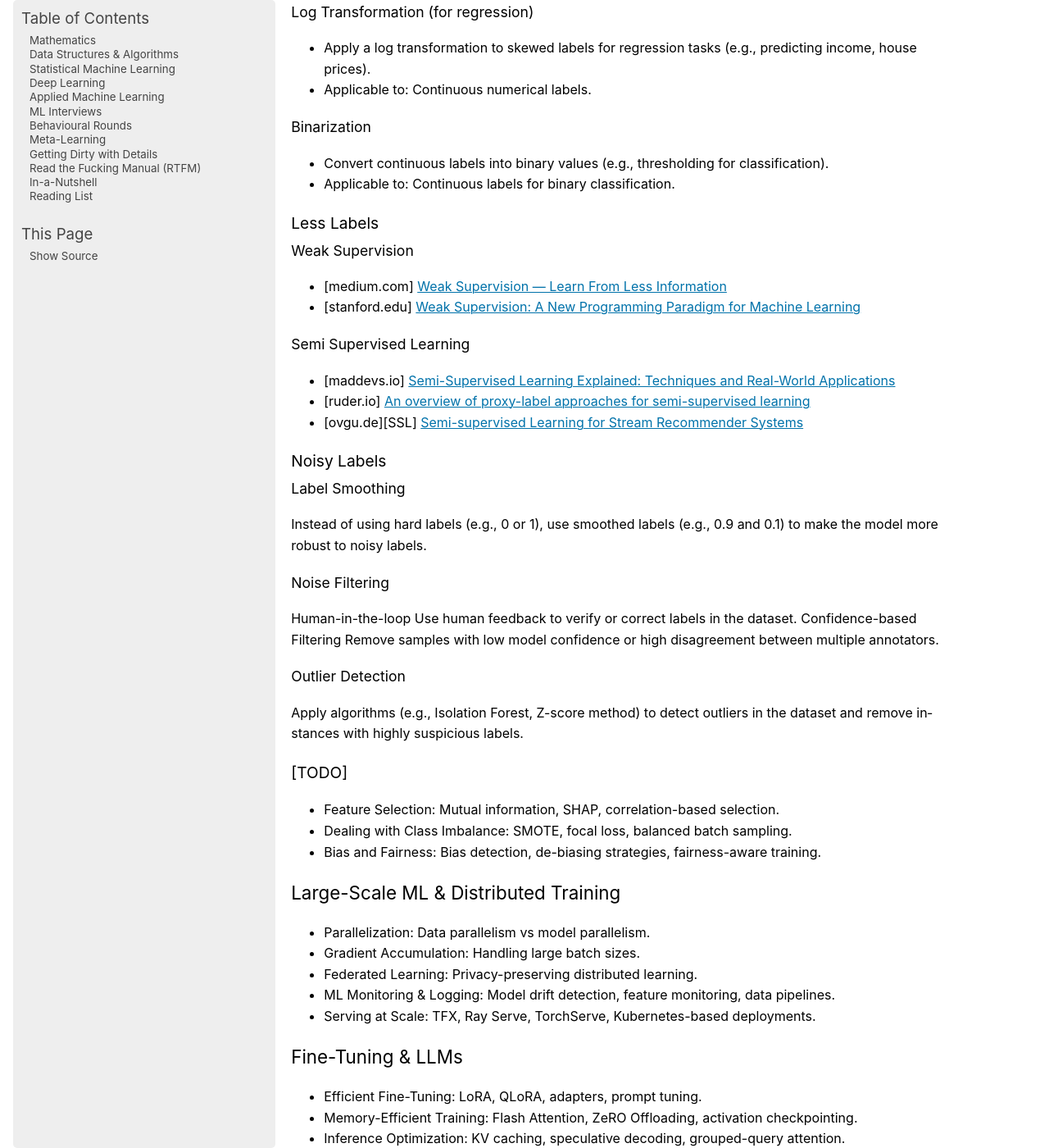
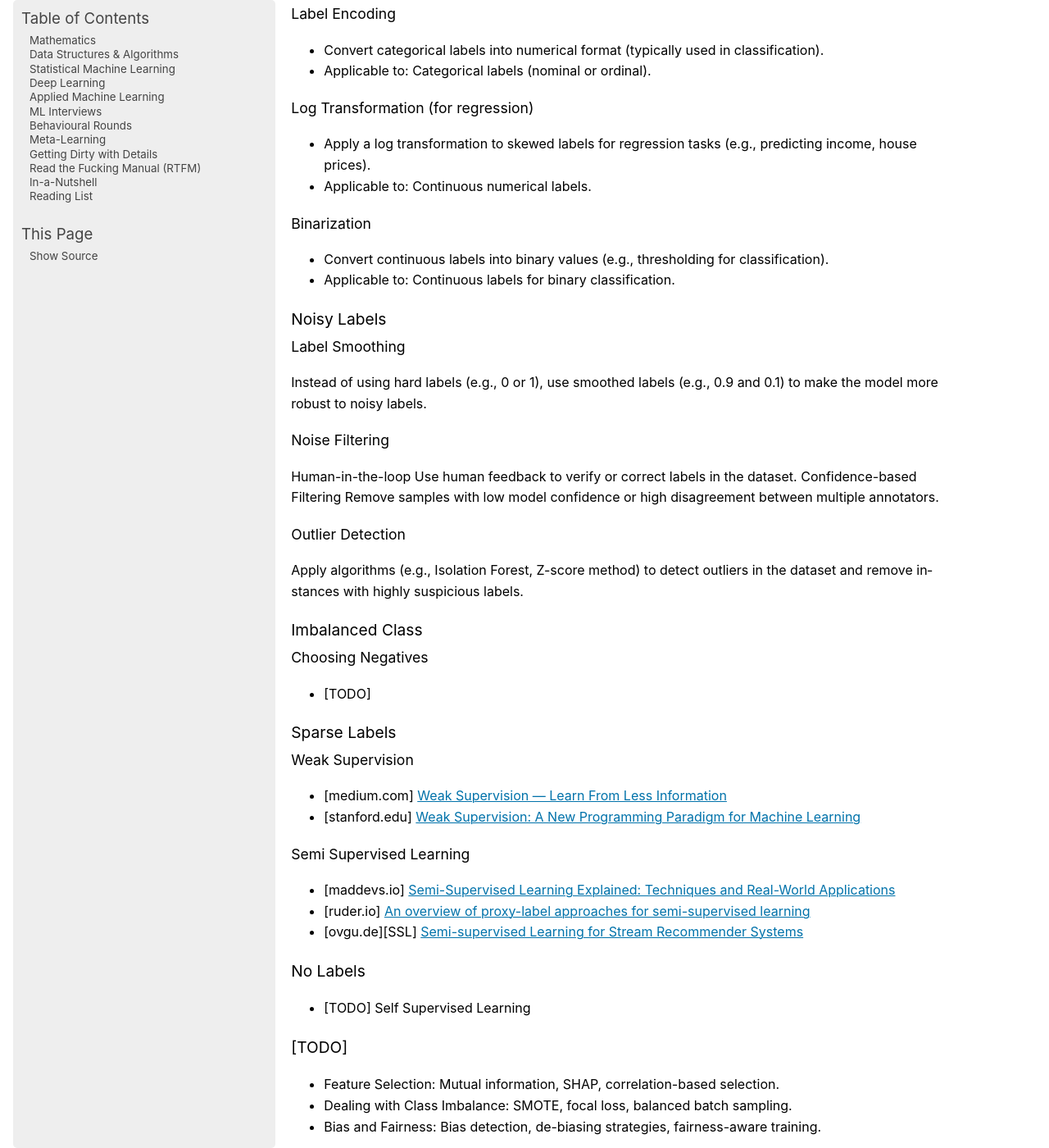
Before and after one commit to uselesstechjunks/leetcode, a Sphinx documentation site: the page built from docs/source/applied/practical/index.rst, in a window 1280 px wide and 1400 px high, scrolled down 2072 px. Shown: the whole window at 82% size. Built offline with Sphinx 7.4.7, drawn with Linux system fonts in a browser that asks for light colours; pages that are not in the unit, such as notebooks, are missing from menus; part of the change alters nothing that is shown; some of the changed text lies outside the part shown.

Commit message:
Update index.rst

```diff
--- a/docs/source/applied/practical/index.rst
+++ b/docs/source/applied/practical/index.rst
@@ -59,6 +59,8 @@ Handling Missing Values
 - Applicable to: Any type of variable with missing data (both continuous and categorical).
 
 Label Design
+=======================================================================
+Label Transformation
 -----------------------------------------------------------------------
 Label Encoding
 ^^^^^^^^^^^^^^^^^^^^^^^^^^^^^^^^^^^^^^^^^^^^^^^^^^^^^^^^^^^^^^^^^^^^^^^
@@ -75,19 +77,6 @@ Binarization
 - Convert continuous labels into binary values (e.g., thresholding for classification).
 - Applicable to: Continuous labels for binary classification.
 
-Less Labels
------------------------------------------------------------------------
-Weak Supervision
-^^^^^^^^^^^^^^^^^^^^^^^^^^^^^^^^^^^^^^^^^^^^^^^^^^^^^^^^^^^^^^^^^^^^^^^
-* [medium.com] `Weak Supervision — Learn From Less Information <https://npogeant.medium.com/weak-supervision-learn-from-less-information-dcc8fe54e2a5>`_
-* [stanford.edu] `Weak Supervision: A New Programming Paradigm for Machine Learning <https://ai.stanford.edu/blog/weak-supervision/>`_
-
-Semi Supervised Learning
-^^^^^^^^^^^^^^^^^^^^^^^^^^^^^^^^^^^^^^^^^^^^^^^^^^^^^^^^^^^^^^^^^^^^^^^
-* [maddevs.io] `Semi-Supervised Learning Explained: Techniques and Real-World Applications <https://maddevs.io/blog/semi-supervised-learning-explained/>`_
-* [ruder.io] `An overview of proxy-label approaches for semi-supervised learning <https://www.ruder.io/semi-supervised/>`_
-* [ovgu.de][SSL] `Semi-supervised Learning for Stream Recommender Systems <https://kmd.cs.ovgu.de/pub/matuszyk/Semi-supervised-Learning-for-Stream-Recommender-Systems.pdf>`_
-
 Noisy Labels
 -----------------------------------------------------------------------
 Label Smoothing
@@ -102,6 +91,29 @@ Confidence-based Filtering Remove samples with low model confidence or high disa
 Outlier Detection
 ^^^^^^^^^^^^^^^^^^^^^^^^^^^^^^^^^^^^^^^^^^^^^^^^^^^^^^^^^^^^^^^^^^^^^^^
 Apply algorithms (e.g., Isolation Forest, Z-score method) to detect outliers in the dataset and remove instances with highly suspicious labels.
+
+Imbalanced Class
+-----------------------------------------------------------------------
+Choosing Negatives
+^^^^^^^^^^^^^^^^^^^^^^^^^^^^^^^^^^^^^^^^^^^^^^^^^^^^^^^^^^^^^^^^^^^^^^^
+- [TODO]
+
+Sparse Labels
+-----------------------------------------------------------------------
+Weak Supervision
+^^^^^^^^^^^^^^^^^^^^^^^^^^^^^^^^^^^^^^^^^^^^^^^^^^^^^^^^^^^^^^^^^^^^^^^
+* [medium.com] `Weak Supervision — Learn From Less Information <https://npogeant.medium.com/weak-supervision-learn-from-less-information-dcc8fe54e2a5>`_
+* [stanford.edu] `Weak Supervision: A New Programming Paradigm for Machine Learning <https://ai.stanford.edu/blog/weak-supervision/>`_
+
+Semi Supervised Learning
+^^^^^^^^^^^^^^^^^^^^^^^^^^^^^^^^^^^^^^^^^^^^^^^^^^^^^^^^^^^^^^^^^^^^^^^
+* [maddevs.io] `Semi-Supervised Learning Explained: Techniques and Real-World Applications <https://maddevs.io/blog/semi-supervised-learning-explained/>`_
+* [ruder.io] `An overview of proxy-label approaches for semi-supervised learning <https://www.ruder.io/semi-supervised/>`_
+* [ovgu.de][SSL] `Semi-supervised Learning for Stream Recommender Systems <https://kmd.cs.ovgu.de/pub/matuszyk/Semi-supervised-Learning-for-Stream-Recommender-Systems.pdf>`_
+
+No Labels
+-----------------------------------------------------------------------
+* [TODO] Self Supervised Learning
 
 [TODO]
 -----------------------------------------------------------------------
```
